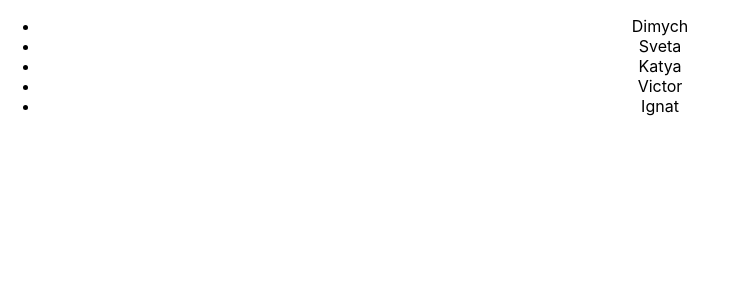
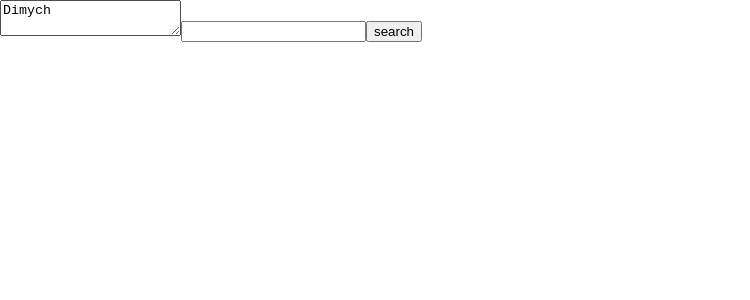
Before and after one commit to 1Molot/Nativ-typescript, a React (Create React App) app: page / in a window 1280 px wide. Shown: the top 300 px of the page, without its empty margins (0-750 px from the left). Built offline with nearby package versions, Linux system fonts and the light colour scheme.

Commit message:
fix: callback, onClick, onChange, onBlur

```diff
--- a/src/05/05_01.ts
+++ b/src/05/05_01.ts
@@ -45,6 +45,6 @@ const devs4 = people.map(man => ({
 
 const message = people.map( man => 'Hello ${man.name.split(" ")[0]}. Welkom to IT-Incubator')
 
-export const createGreetingMessage = ((people.Array<Mantype>) => {
+export const createGreetingMessage = ((people:Array<Mantype>) => {
    return people.map( man => 'Hello ${man.name.split(" ")[0]}. Welkom to IT-Incubator')
 })
--- /dev/null
+++ b/src/05/06-callbacks.tsx
@@ -0,0 +1,43 @@
+import React, {ChangeEvent, MouseEvent} from "react";
+
+// const callback = (): number => {
+//     // alert('hey')
+//     return 12;
+// }
+//
+// window.setTimeout(callback, 1000)
+
+export const User = () => {
+
+    const search = (event:MouseEvent<HTMLButtonElement>) => {
+
+        alert(event.currentTarget.name)
+    }
+    // const deleteUser = (event:MouseEvent<HTMLButtonElement>) => {
+    //
+    //     alert(event.currentTarget.name)
+    // }
+    // const saveUser = () => {
+    //     alert('user have been save')
+    // }
+    const onNameChanged = () => {
+        console.log('name changed')
+    }
+    const onAgeChanged = (event:ChangeEvent<HTMLInputElement>) => {
+        console.log('age changed' + event.currentTarget.value)
+    }
+    const focusLostHandler = () => {
+        console.log('focus lost')
+    }
+    return (
+        <div><textarea
+            onChange={onNameChanged}
+            onBlur={onNameChanged}>Dimych</textarea>
+            <input onChange={onAgeChanged} type={"number"}/>
+
+            <button name={"search"} onClick={search}>search</button>
+            {/*<button name={"delete"} onClick={deleteUser}>delete</button>*/}
+            {/*<button name={"save"} onClick={saveUser}>save</button>*/}
+        </div>
+    )
+}
--- a/src/index.tsx
+++ b/src/index.tsx
@@ -4,6 +4,7 @@ import './index.css';
 import App from './App';
 import reportWebVitals from './reportWebVitals';
 import {sum} from "./03/03";
+import {User} from "./05/06-callbacks";
 
 var a = sum;
 
@@ -12,7 +13,8 @@ const root = ReactDOM.createRoot(
 );
 root.render(
   <React.StrictMode>
-    <App />
+    {/*<App />*/}
+      <User/>
   </React.StrictMode>
 );
 
```
Also changed, not shown: src/05/05_02.ts (+6 -1 lines).
